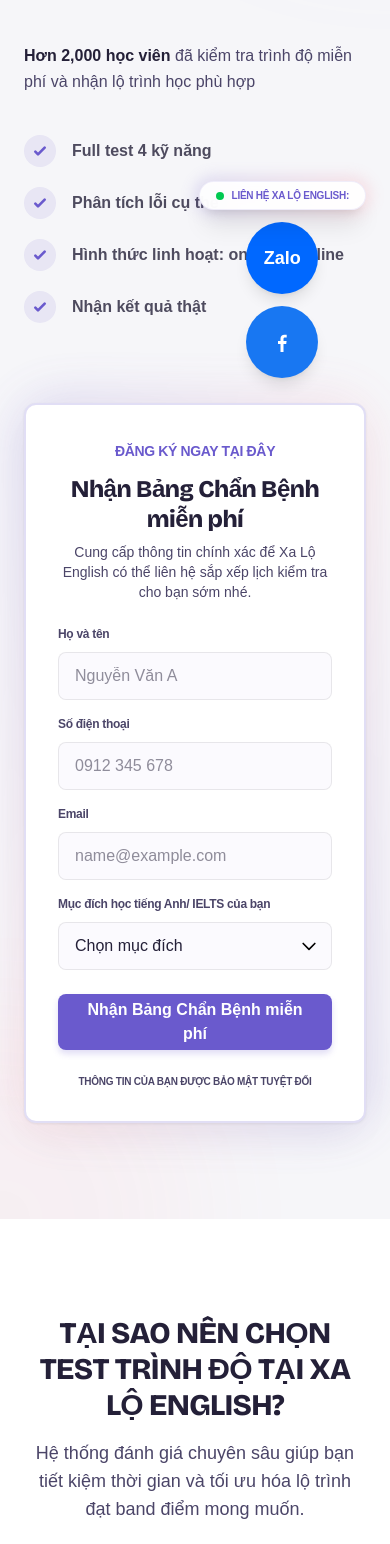
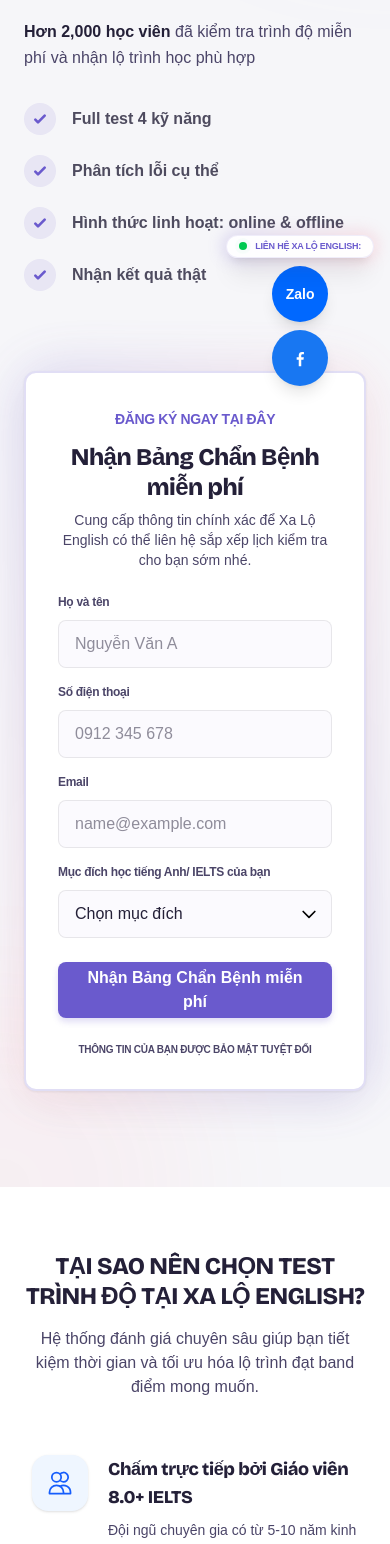
Before and after one commit to itxalo1413-art/Xalo_Landingpage, a Next.js app in the folder fe/: page / in a window 390 px wide. Shown: the part 442-1986 px from the top of the page. Built offline with nearby package versions, Linux system fonts and the light colour scheme; a web font is replaced by a local one.

Commit message:
updating fe5

```diff
--- a/fe/app/page.tsx
+++ b/fe/app/page.tsx
@@ -162,7 +162,7 @@ export default function Home() {
 
         <div className="mx-auto grid max-w-7xl grid-cols-1 gap-12 px-6 md:grid-cols-12 md:gap-16">
           {/* Left Content */}
-          <div className="md:col-span-7 flex flex-col justify-center space-y-8">
+          <div className="md:col-span-7 flex flex-col justify-center space-y-6 md:space-y-10">
             <div className="inline-flex items-center gap-3 rounded-full bg-xle-accent px-6 py-2.5 text-base md:text-lg font-black text-xle-primary border border-xle-primary/20 shadow-sm self-start">
               <span className="relative flex h-3 w-3">
                 <span className="absolute inline-flex h-full w-full animate-ping rounded-full bg-xle-white/10 opacity-75"></span>
@@ -395,14 +395,14 @@ export default function Home() {
       </section>
 
       {/* Proof Section */}
-      <section className="bg-white py-24">
+      <section className="bg-white py-16 md:py-24">
         <div className="mx-auto max-w-7xl px-6">
-          <div className="mb-16 text-center">
-            <h2 className="text-3xl font-extrabold md:text-4xl text-foreground">TẠI SAO NÊN CHỌN TEST TRÌNH ĐỘ TẠI XA LỘ ENGLISH?</h2>
-            <p className="mt-4 text-xle-text-secondary max-w-2xl mx-auto text-lg">Hệ thống đánh giá chuyên sâu giúp bạn tiết kiệm thời gian và tối ưu hóa lộ trình đạt band điểm mong muốn.</p>
+          <div className="mb-12 md:mb-16 text-center">
+            <h2 className="text-2xl md:text-4xl font-extrabold text-foreground leading-tight">TẠI SAO NÊN CHỌN TEST TRÌNH ĐỘ TẠI XA LỘ ENGLISH?</h2>
+            <p className="mt-4 text-xle-text-secondary max-w-2xl mx-auto text-base md:text-lg">Hệ thống đánh giá chuyên sâu giúp bạn tiết kiệm thời gian và tối ưu hóa lộ trình đạt band điểm mong muốn.</p>
           </div>
 
-          <div className="grid grid-cols-1 gap-8 md:grid-cols-2">
+          <div className="grid grid-cols-1 gap-6 md:gap-8 md:grid-cols-2">
             {[
               {
                 title: "Chấm trực tiếp bởi Giáo viên 8.0+ IELTS",
@@ -428,15 +428,15 @@ export default function Home() {
             ].map((item, idx) => (
               <div
                 key={idx}
-                className="stripe-card relative group p-10 border border-black/[0.03] hover:border-xle-primary/20 transition-all duration-300 text-center flex flex-col items-center"
+                className="flex flex-row items-start gap-5 p-2 md:p-10 md:stripe-card md:border md:border-black/[0.03] md:text-center md:flex-col md:items-center group transition-all duration-300 md:bg-white md:shadow-sm"
               >
-                <div className={`mb-6 flex h-16 w-16 items-center justify-center rounded-2xl ${item.color} group-hover:scale-110 transition-transform duration-500 shadow-sm`}>
+                <div className={`flex-shrink-0 flex h-14 w-14 md:h-16 md:w-16 items-center justify-center rounded-2xl ${item.color} group-hover:scale-110 transition-transform duration-500 shadow-sm md:mb-6`}>
                   {item.icon}
                 </div>
-                <p className="text-xl text-xle-text-secondary font-bold mb-3 text-foreground tracking-tight items-center justify-center">{item.title}</p>
-                <p className="text-xle-text-secondary leading-relaxed text-[15px]">{item.content}</p>
-
-
+                <div className="flex flex-col md:items-center">
+                  <h3 className="text-lg md:text-xl font-extrabold mb-2 md:mb-3 text-foreground tracking-tight">{item.title}</h3>
+                  <p className="text-xle-text-secondary leading-relaxed text-sm md:text-[15px]">{item.content}</p>
+                </div>
               </div>
             ))}
           </div>
@@ -445,7 +445,6 @@ export default function Home() {
 
       {/* Commitment Banner */}
       <section className="relative py-20 bg-xle-primary overflow-hidden">
-
         <div className="mx-auto max-w-5xl px-6 relative z-10">
           <div className="stripe-card p-10 md:p-16 text-center space-y-10 shadow-2xl bg-white border border-black/[0.03]">
             <div className="inline-flex items-center gap-3 px-5 py-2 rounded-full bg-xle-accent text-white text-xs font-bold uppercase tracking-tight">
@@ -508,9 +507,9 @@ export default function Home() {
       </section>
 
       {/* Visual Proof Section */}
-      <section className="bg-white pb-24">
+      <section className="bg-white pb-12 md:pb-24">
         <div className="mx-auto max-w-7xl px-6">
-          <div className="mb-12 text-center">
+          <div className="mb-8 md:mb-12 text-center">
             <span className="text-xle-primary font-black tracking-tight uppercase text-lg md:text-xl">KẾT QUẢ MẪU</span>
             <h2 className="mt-2 text-3xl font-extrabold md:text-4xl text-foreground">Bảng Chẩn Bệnh thực tế</h2>
             <p className="mt-4 text-xle-text-secondary max-w-2xl mx-auto">
@@ -574,10 +573,10 @@ export default function Home() {
 
 
       {/* Info Section */}
-      <section className="bg-[#f6f6f9] mb-2">
-        <div className="mx-auto max-w-full space-y-12">
+      <section className="bg-[#f6f6f9] py-8 md:py-16">
+        <div className="mx-auto max-w-full space-y-6 md:space-y-12">
           {/* Main Info Area */}
-          <div className="space-y-8">
+          <div className="space-y-4 md:space-y-8">
             <div className="px-6 flex flex-col md:flex-row md:items-end justify-between gap-8">
               <div className="space-y-3">
               </div>
@@ -604,16 +603,16 @@ export default function Home() {
           </svg>
         </div> */}
         <div className="mx-auto relative z-10 flex max-w-4xl flex-col items-center text-center px-6">
-          <h2 className="text-3xl font-extrabold md:text-5xl leading-tight">
+          <h2 className="text-2xl md:text-5xl font-extrabold leading-tight">
             Bắt đầu kiểm tra trình độ <br /> IELTS của bạn ngay hôm nay
           </h2>
-          <p className="mt-6 text-lg text-white/80 font-medium max-w-xl">
+          <p className="mt-4 text-base md:text-lg text-white/80 font-medium max-w-xl">
             Đừng để band điểm mơ hồ cản trở giấc mơ của bạn. <br/> Nhận đánh giá chính xác từ chuyên gia ngay.
           </p>
           <button
             type="button"
             onClick={scrollToForm}
-            className="button-accent mt-10 h-16 px-12 text-lg shadow-xl hover:shadow-2xl hover:scale-105"
+            className="button-accent mt-8 h-14 md:h-16 px-8 md:px-12 text-base md:text-lg shadow-xl hover:shadow-2xl hover:scale-105"
           >
             Đăng ký nhận Bảng Chẩn Bệnh miễn phí ngay
           </button>
@@ -624,12 +623,12 @@ export default function Home() {
         </div>
       </footer>
 
-      <div className="fixed bottom-6 right-6 z-50 flex flex-col items-center gap-3 group">
+      <div className="fixed bottom-4 right-4 md:bottom-8 md:right-8 z-50 flex flex-col items-center gap-2 md:gap-3 group">
         <div className="relative">
           {/* Decorative glow behind the label */}
           <div className="absolute -inset-1 bg-gradient-to-r from-xle-primary to-xle-accent rounded-full blur opacity-20 group-hover:opacity-40 transition-opacity duration-500" />
 
-          <span className="relative flex items-center gap-2 px-4 py-1.5 rounded-full bg-white/95 backdrop-blur-md text-[10px] font-bold uppercase tracking-tight text-xle-primary shadow-xl border border-xle-primary/10">
+          <span className="relative flex items-center gap-2 px-3 md:px-4 py-1 md:py-1.5 rounded-full bg-white/95 backdrop-blur-md text-[9px] md:text-[10px] font-bold uppercase tracking-tight text-xle-primary shadow-xl border border-xle-primary/10">
             {/* Pulsing indicator */}
             <span className="relative flex h-2 w-2">
               <span className="animate-ping absolute inline-flex h-full w-full rounded-full bg-green-400 opacity-75"></span>
@@ -643,7 +642,7 @@ export default function Home() {
           target="_blank"
           rel="noreferrer"
           aria-label="Liên hệ Zalo"
-          className="flex h-18 w-18 items-center justify-center rounded-full bg-[#0068ff] text-[18px] font-bold text-white shadow-lg transition hover:scale-105"
+          className="flex h-14 w-14 md:h-18 md:w-18 items-center justify-center rounded-full bg-[#0068ff] text-[14px] md:text-[18px] font-bold text-white shadow-lg transition hover:scale-105"
         >
           Zalo
         </a>
@@ -652,9 +651,9 @@ export default function Home() {
           target="_blank"
           rel="noreferrer"
           aria-label="Liên hệ Facebook"
-          className="flex h-18 w-18 items-center justify-center rounded-full bg-[#1877f2] text-white shadow-lg transition hover:scale-105"
+          className="flex h-14 w-14 md:h-18 md:w-18 items-center justify-center rounded-full bg-[#1877f2] text-white shadow-lg transition hover:scale-105"
         >
-          <svg viewBox="0 0 24 24" className="h-6 w-6 fill-current" aria-hidden="true">
+          <svg viewBox="0 0 24 24" className="h-5 w-5 md:h-6 md:w-6 fill-current" aria-hidden="true">
             <path d="M13.5 22v-8h2.7l.4-3h-3.1V9.1c0-.9.3-1.6 1.7-1.6h1.5V4.8c-.3 0-1.2-.1-2.3-.1-2.3 0-3.9 1.4-3.9 4V11H8v3h2.5v8h3z" />
           </svg>
         </a>
```
